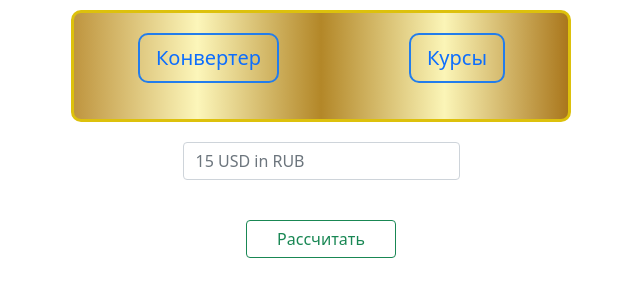
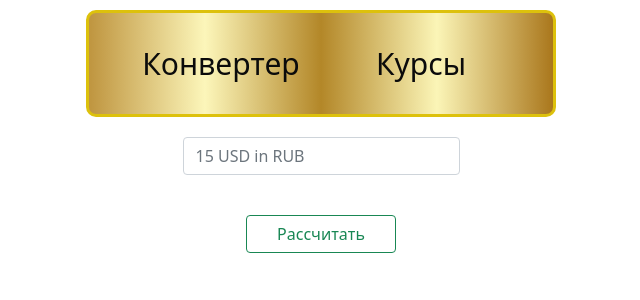
Before and after one commit to Karpucho/super-cool-currency-converter, a React (Create React App) app: page /converter in a window 1280 px wide. Shown: the top 300 px of the page, without its empty margins (319-959 px from the left). Built offline with nearby package versions, Linux system fonts and the light colour scheme.

Commit message:
style fix

```diff
--- a/src/components/Courses/courses.css
+++ b/src/components/Courses/courses.css
@@ -6,7 +6,6 @@
 }
 
 .list-group-item {
-  /* display: flex; */
   width: 170px;
   margin-bottom: 3px;
 }
--- a/src/components/Navbar/Navbar.jsx
+++ b/src/components/Navbar/Navbar.jsx
@@ -4,16 +4,28 @@ import './navbar.css'
 
 function Navbar() {
   return (
-    <nav className="navbar navbar-expand-lg">
-    <div className="container-fluid">
-      <div className="collapse navbar-collapse" id="navbarNav">
-        <ul className="ul_list">
-            <Link to='/converter' className="leftlink nav-link">Конвертер</Link>
+  //   <nav className="navbar navbar-expand-lg">
+  //   <div className="container-fluid">
+  //   <div className="collapse navbar-collapse" id="navbarNavAltMarkup">
+  //       <div className="navbar-nav">
+  //           <Link to='/converter' className="nav-link">Конвертер</Link>
+  //           <Link to='/courses' className="nav-link">Курсы</Link>
+  //       </div>
+  //     </div>
+  //   </div>
+  // </nav>
+  <nav className="navbar navbar-expand-lg bg-light">
+  <div className="container-fluid">
+
+    <div className="collapse navbar-collapse" id="navbarNavAltMarkup">
+      <div className="navbar-nav">
+               <Link to='/converter' className="nav-link">Конвертер</Link>
             <Link to='/courses' className="nav-link">Курсы</Link>
-        </ul>
+
       </div>
     </div>
-  </nav>
+  </div>
+</nav>
   );
 }
 
--- a/src/components/Navbar/navbar.css
+++ b/src/components/Navbar/navbar.css
@@ -2,22 +2,15 @@
   margin: 10px;
   border-radius: 10px;
   border: solid 3px rgb(221, 193, 12);
-  font-size: 20px;
-  width: 500px;
   padding: 20px;
   background:linear-gradient(to right, #BF953F, #FCF6BA, #B38728, #FBF5B7, #AA771C);
 }
 
 .nav-link {
-  border: solid 2px rgb(35, 125, 235);
   border-radius: 10px;
-  /* width: 150px; */
+  width: 200px;
+  text-align: center;
+  font-size: 30px;
+  color: rgb(11, 11, 11);
+
 }
-
-.leftlink {
-  margin-right: 130px;
-}
-
-.ul_list {
-  display:flex;
-}
```
